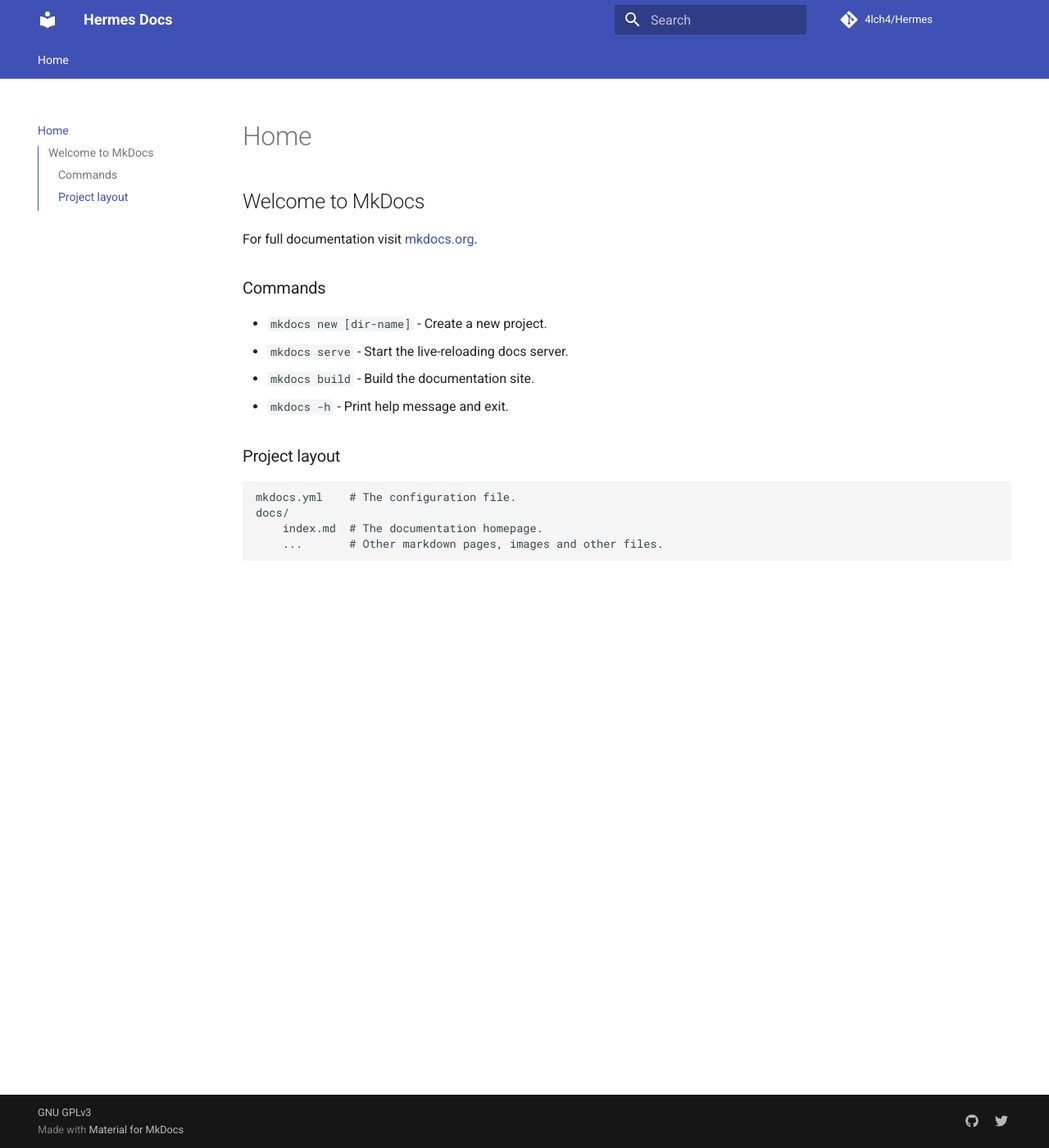
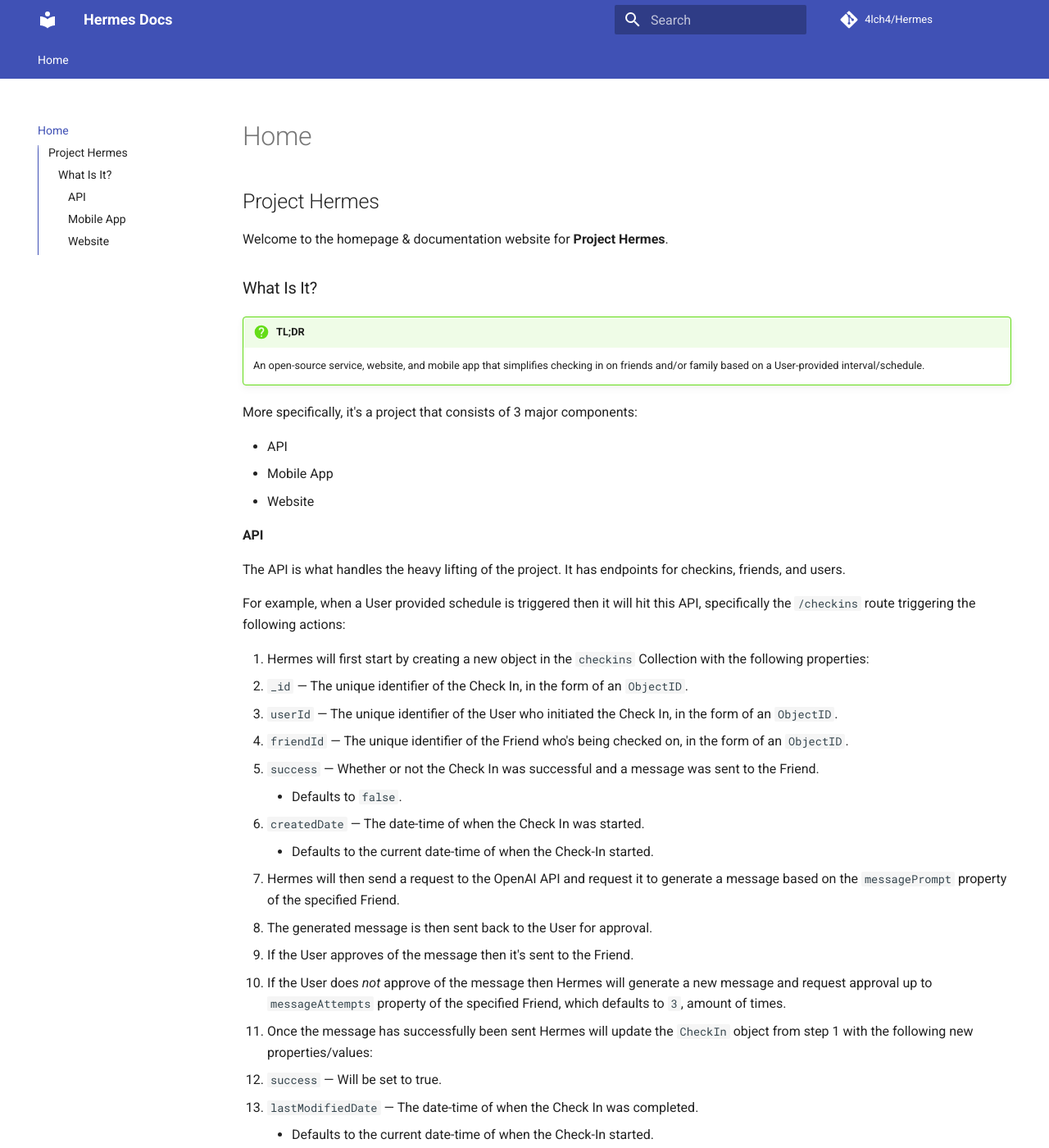
Before and after one commit to 4Hermes/Docs, an MkDocs documentation site: the page built from docs/index.md, in a window 1280 px wide and 1400 px high. Shown: the whole window at 82% size. Built offline with MkDocs 1.6.1 and Material for MkDocs 9.7.7, drawn with Linux system fonts in a browser that asks for light colours.

Commit message:
feat: added first step of creating official documentation/site

```diff
--- a/docs/index.md
+++ b/docs/index.md
@@ -1,17 +1,42 @@
-# Welcome to MkDocs
+# Project Hermes
 
-For full documentation visit [mkdocs.org](https://www.mkdocs.org).
+Welcome to the homepage & documentation website for **Project Hermes**.
 
-## Commands
+## What Is It?
 
-* `mkdocs new [dir-name]` - Create a new project.
-* `mkdocs serve` - Start the live-reloading docs server.
-* `mkdocs build` - Build the documentation site.
-* `mkdocs -h` - Print help message and exit.
+!!! question "TL;DR"
 
-## Project layout
+    An open-source service, website, and mobile app that simplifies checking in on friends and/or family based on a User-provided interval/schedule.
 
-    mkdocs.yml    # The configuration file.
-    docs/
-        index.md  # The documentation homepage.
-        ...       # Other markdown pages, images and other files.
+More specifically, it's a project that consists of 3 major components:
+
+- API
+- Mobile App
+- Website
+
+### API
+
+The API is what handles the heavy lifting of the project. It has endpoints for checkins, friends, and users.
+
+For example, when a User provided schedule is triggered then it will hit this API, specifically the `/checkins` route triggering the following actions:
+
+1. Hermes will first start by creating a new object in the `checkins` Collection with the following properties:
+   - `_id` — The unique identifier of the Check In, in the form of an `ObjectID`.
+   - `userId` — The unique identifier of the User who initiated the Check In, in the form of an `ObjectID`.
+   - `friendId` — The unique identifier of the Friend who's being checked on, in the form of an `ObjectID`.
+   - `success` — Whether or not the Check In was successful and a message was sent to the Friend.
+     - Defaults to `false`.
+   - `createdDate` — The date-time of when the Check In was started.
+     - Defaults to the current date-time of when the Check-In started.
+2. Hermes will then send a request to the OpenAI API and request it to generate a message based on the `messagePrompt` property of the specified Friend.
+3. The generated message is then sent back to the User for approval.
+   1. If the User approves of the message then it's sent to the Friend.
+   2. If the User does _not_ approve of the message then Hermes will generate a new message and request approval up to `messageAttempts` property of the specified Friend, which defaults to `3`, amount of times.
+4. Once the message has successfully been sent Hermes will update the `CheckIn` object from step 1 with the following new properties/values:
+   - `success` — Will be set to true.
+   - `lastModifiedDate` — The date-time of when the Check In was completed.
+     - Defaults to the current date-time of when the Check-In started.
+
+### Mobile App
+
+### Website
```
Also changed, not shown: _index.md (+3 -1 lines).
